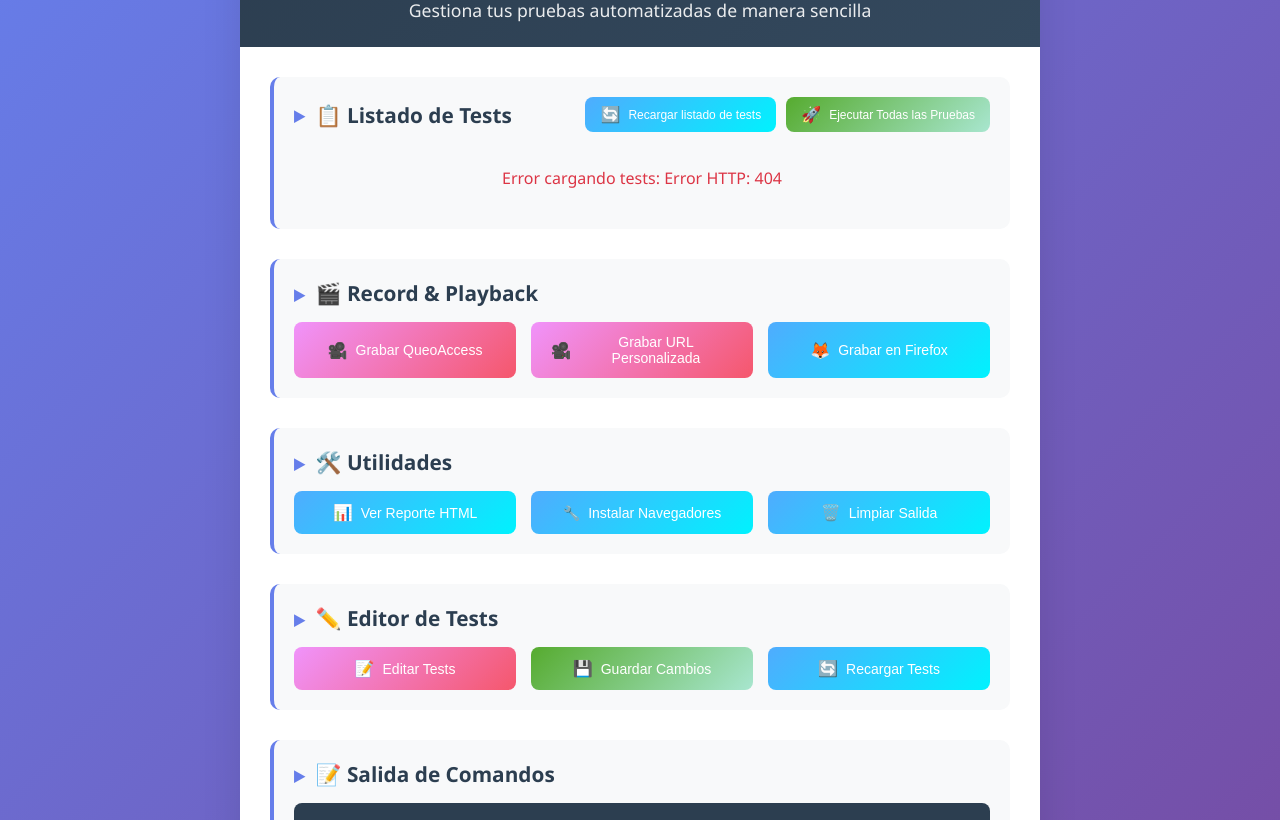
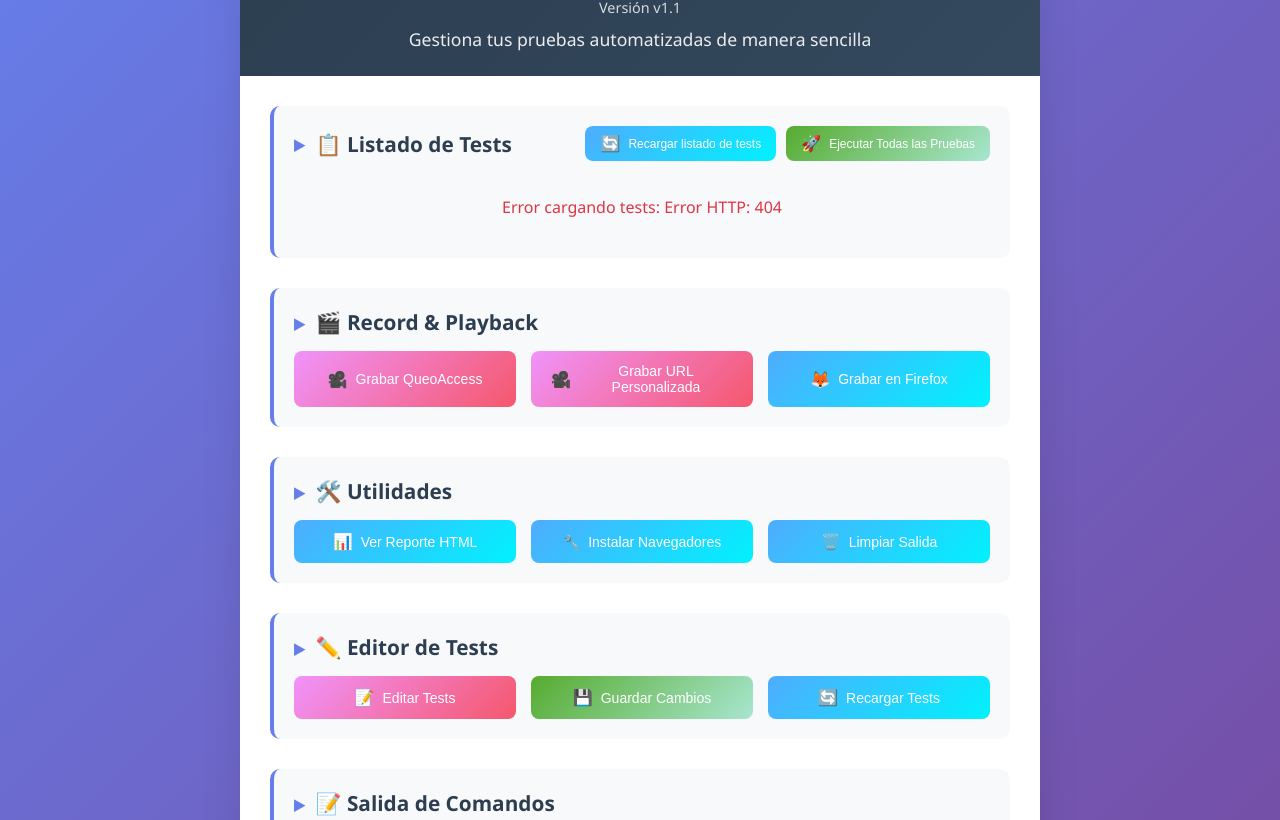
Before and after one commit to Jhon202211/qapanel, a website: page playwright-panel.html in a window 1280 px wide. Shown: the part 105-925 px from the top of the page. Drawn offline with Linux system fonts and the light colour scheme; no server answers.

Commit message:
Agregar versión v1.1 al panel de control

```diff
--- a/playwright-panel.html
+++ b/playwright-panel.html
@@ -261,6 +261,7 @@
     <div class="container">
         <div class="header">
             <h1>🎭 Panel de Control Playwright</h1>
+            <p style="font-size: 0.9em; margin-bottom: 10px; opacity: 0.8;">Versión v1.1</p>
             <p>Gestiona tus pruebas automatizadas de manera sencilla</p>
         </div>
 
```
